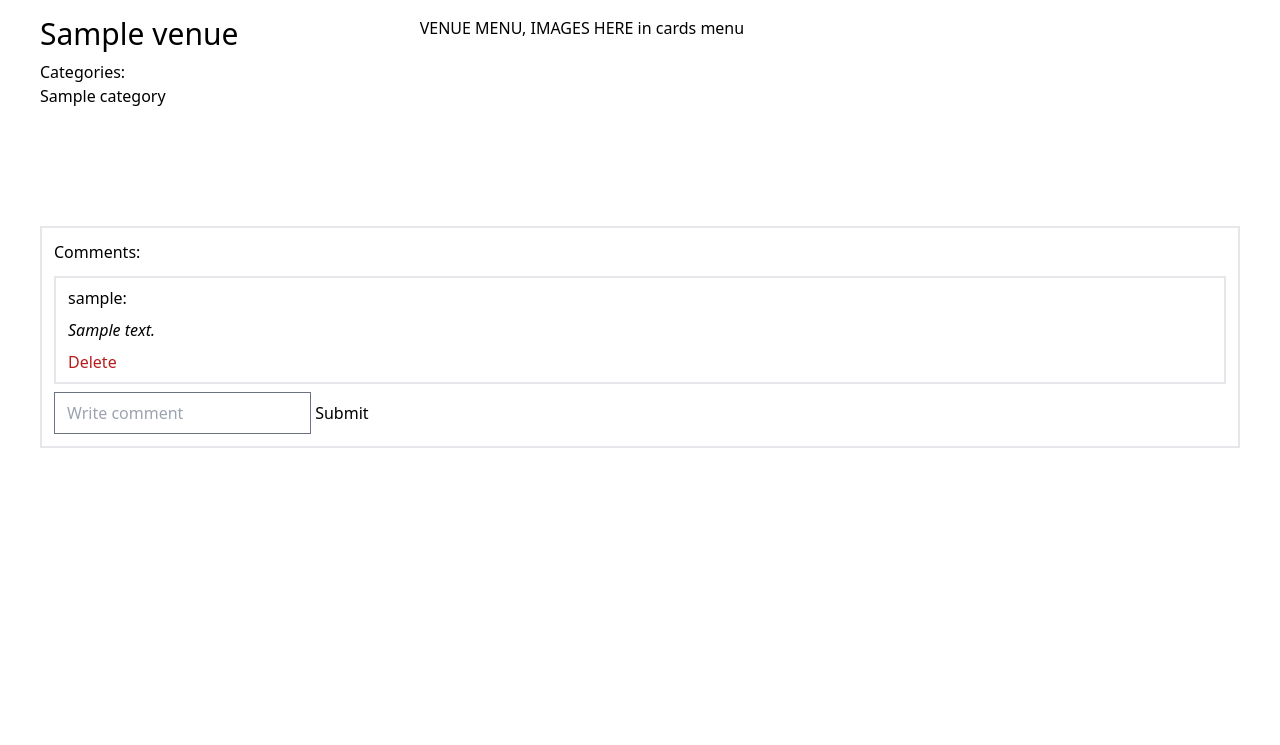
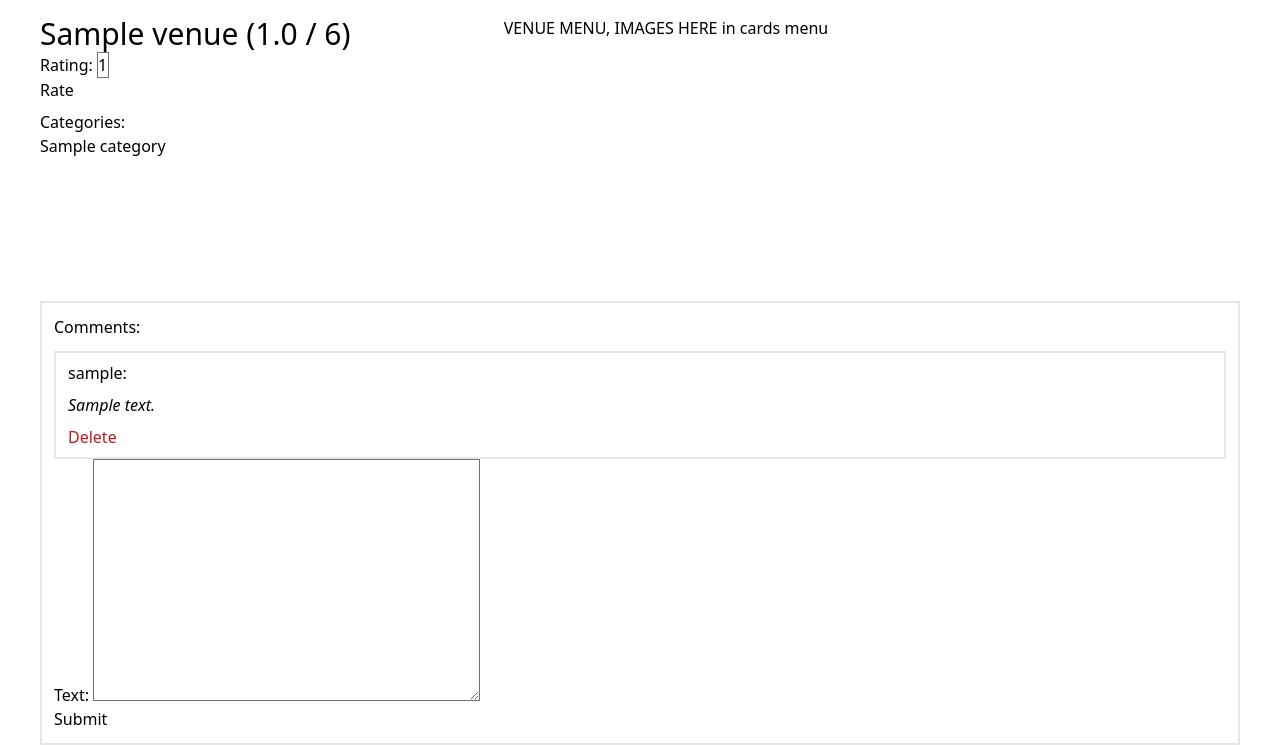
Before and after one commit to maciejbentkowski/knajping-demo-django, a Django app: page /venues/1/ in a window 1280 px wide. Shown: the part 56-801 px from the top of the page. Before the commit the page ends 504 px from the top, so only its background shows below. Run offline with Django 5.2, Linux system fonts and the light colour scheme; a user stored in the database is signed in; tables that the repository leaves empty hold one stand-in row (values such as "Sample post"); style sheets or scripts are compiled from the project's sources; some libraries are stand-ins or nearby versions.

Commit message:
Added rating feature

```diff
--- a/venues/admin.py
+++ b/venues/admin.py
@@ -1,7 +1,8 @@
 from django.contrib import admin
 
-from venues.models import Venue, Category
+from venues.models import Venue, Category, Rating
 
 # Register your models here.
 admin.site.register(Venue)
 admin.site.register(Category)
+admin.site.register(Rating)
--- a/venues/forms.py
+++ b/venues/forms.py
@@ -1,8 +1,18 @@
 from django.forms import ModelForm
-from .models import Venue, Comment
+from .models import Venue, Rating, Comment
 
 
 class VenueForm(ModelForm):
     class Meta:
         model = Venue
         fields = '__all__'
+
+class RatingForm(ModelForm):
+    class Meta:
+        model = Rating
+        fields = ['rating']
+
+class CommentForm(ModelForm):
+    class Meta:
+        model = Comment
+        fields = ['text']
--- a/venues/models.py
+++ b/venues/models.py
@@ -1,5 +1,7 @@
 from django.contrib.auth.models import User
 from django.db import models
+from django.core.validators import MaxValueValidator, MinValueValidator
+from django.db.models import Avg
 
 
 class Category(models.Model):
@@ -15,8 +17,14 @@ class Venue(models.Model):
     is_active = models.BooleanField(default=False)
     categories = models.ManyToManyField(Category, related_name="venues")
 
+    def average_rating(self) -> float:
+        return Rating.objects.filter(venue=self).aggregate(Avg("rating"))['rating__avg']
+
     def __str__(self):
         return self.name
+
+    def rating(self) -> int:
+        return Rating.objects.filter(venue=self)
 
 
 class Comment(models.Model):
@@ -27,3 +35,14 @@ class Comment(models.Model):
 
     def __str__(self):
         return self.text
+
+class Rating(models.Model):
+    user = models.ForeignKey(User, on_delete=models.CASCADE)
+    venue = models.ForeignKey(Venue, on_delete=models.CASCADE)
+    rating = models.IntegerField(
+        validators=[MaxValueValidator(6), MinValueValidator(1)],
+        choices= {"1":1, "2":2, "3":3, "4":4, "5":5, "6":6},
+        default=0)
+
+    def __str__(self):
+        return f"{self.venue.name}: {self.rating}"
--- a/venues/templates/venues/detail.html
+++ b/venues/templates/venues/detail.html
@@ -6,7 +6,19 @@
     <div class="grid grid-rows-3 grid-flow-row gap-4 mt-4 mx-10">
     <div class="row-span-2 col-span-1">
         <div>
-            <h2 class="text-3xl">{{ venue }}</h2>
+            <h2 class="text-3xl">{{ venue }} ({{venue.average_rating}} / 6)</h2>
+            {% if request.user.is_authenticated %}
+            <div>
+                {% if request.user.is_authenticated %}
+                <form method="POST">
+                    {% csrf_token %}
+                    {{rating_form.as_p}}
+                    <button type="submit" name="rating_update" >Rate</button>
+                </form>
+
+                {% endif %}
+            </div>
+            {% endif %}
             <div class="mt-2">
                 <p>Categories:</p>
                 {% for category in venue.categories.all %}
@@ -39,10 +51,8 @@
             {% if request.user.is_authenticated %}
                 <form method="POST" action="">
                     {% csrf_token %}
-                    <label>
-                        <input class="mt-2" type="text" name="text" placeholder="Write comment">
-                    </label>
-                    <input type="submit" value="Submit">
+                    {{ comment_form.as_div }}
+                    <input type="submit" name="comment_add" value="Submit">
                 </form>
             {% endif %}
         </div>
--- a/venues/urls.py
+++ b/venues/urls.py
@@ -18,4 +18,5 @@ urlpatterns = [
     path('delete-venue/<str:pk>/', views.delete_venue, name='delete-venue'),
 
     path('delete-comment/<str:pk>/', views.delete_comment, name='delete-comment'),
+
 ]
--- a/venues/views.py
+++ b/venues/views.py
@@ -5,8 +5,8 @@ from django.contrib.auth.models import User
 from django.contrib.auth import authenticate, login, logout
 from django.http import Http404
 from django.contrib.auth.forms import UserCreationForm
-from .models import Venue, Comment, Category
-from .forms import VenueForm
+from .models import Venue, Comment, Category, Rating
+from .forms import VenueForm, RatingForm, CommentForm
 
 
 def create_session(request):
@@ -67,12 +67,15 @@ def index(request):
 def detail(request, pk):
     venue = Venue.objects.get(pk=pk)
     comments = venue.comments.all()
+    rating = Rating.objects.get(pk=request.user.id)
+    rating_form = RatingForm(initial={'rating': f'{rating}'})
+    comment_form = CommentForm()
     try:
         venue = Venue.objects.get(id=pk)
     except Venue.DoesNotExist:
         raise Http404("Venue does not exist")
 
-    if request.method == 'POST':
+    if request.method == 'POST' and 'comment_add' in request.POST:
         Comment.objects.create(
             user=request.user,
             venue=venue,
@@ -80,8 +83,19 @@ def detail(request, pk):
         )
         return redirect('venues:detail', pk=venue.pk)
 
+    if request.method == 'POST' and 'rating_update' in request.POST:
+        Rating.objects.filter(pk=rating.user_id).update(
+            user=request.user,
+            venue=venue,
+            rating = request.POST.get('rating')
+        )
+        return redirect('venues:detail', pk=venue.pk)
+
     context = {"venue": venue,
-               "comments": comments}
+               "comments": comments,
+               "rating_form": rating_form,
+               "comment_form": comment_form
+               }
     return render(request, "venues/detail.html", context)
 
 
```
Also changed, not shown: venues/templates/venues/rating_form.html (added, +15 -0 lines), knajping/static/script.js (added), venues/migrations/0004_rating.py (added), venues/migrations/0005_alter_rating_rating.py (added).
